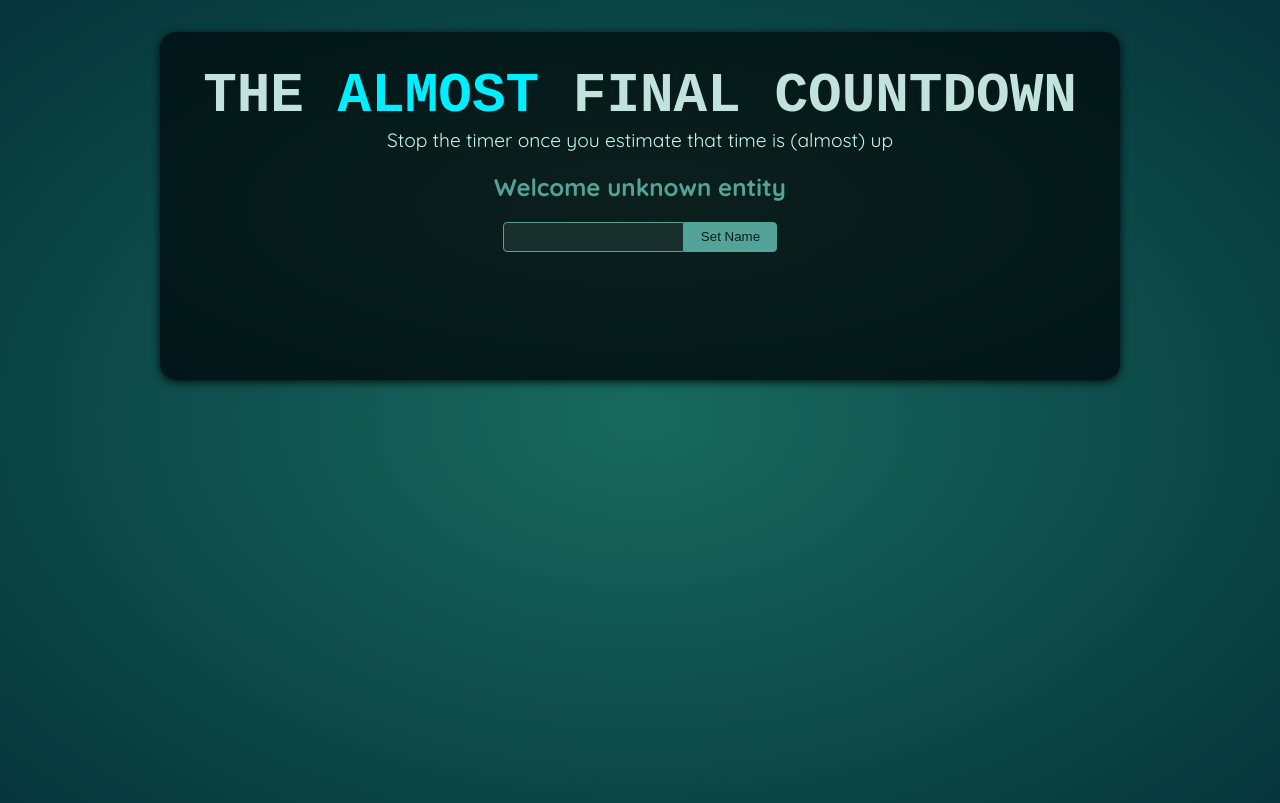
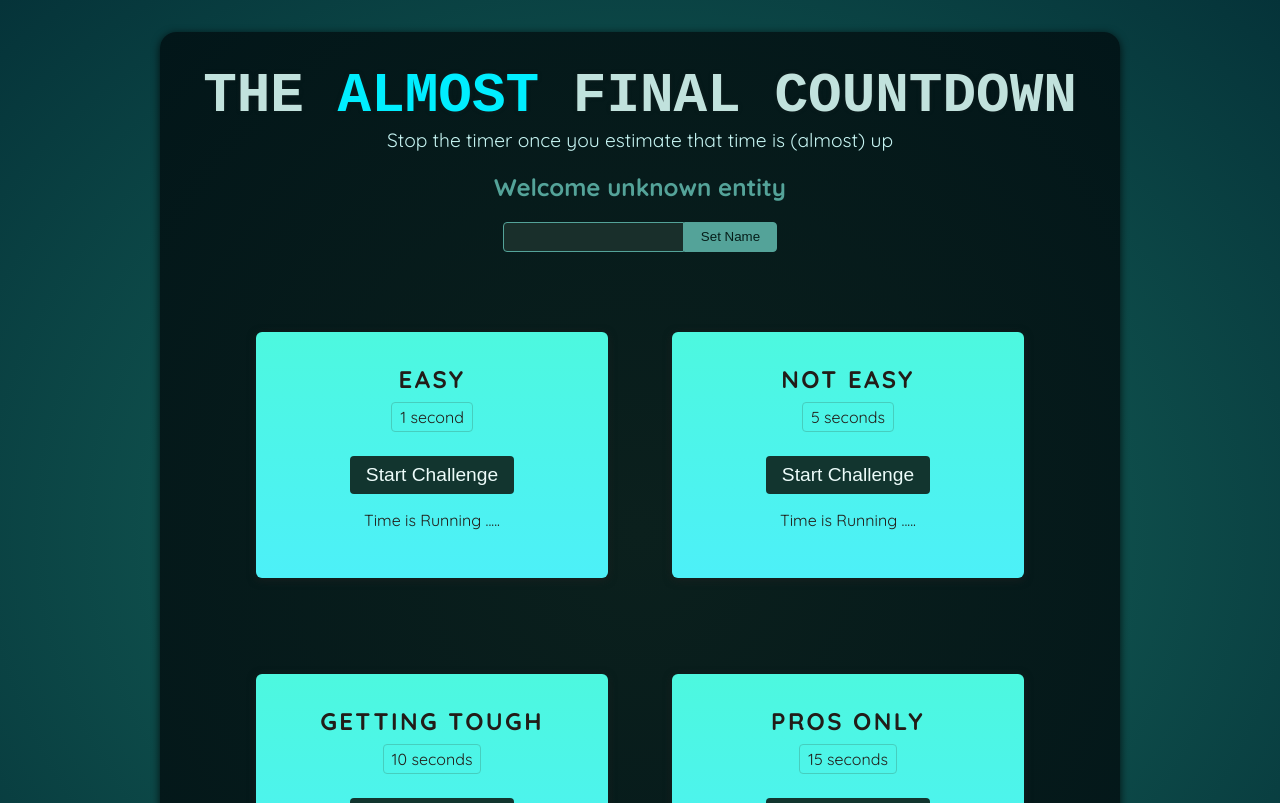
Before and after one commit to thesubodh1/time_challenge, a React (Vite) app: page / in a window 1280 px wide. Shown: the top 803 px of the page. Built offline with nearby package versions, Linux system fonts and the light colour scheme; a web font is replaced by a local one.

Commit message:
Challenge ui added

```diff
--- a/src/App.jsx
+++ b/src/App.jsx
@@ -1,10 +1,17 @@
 import Player from './components/Player.jsx';
+import TimerChallenge from './components/TimerChallenge.jsx';
+
 
 function App() {
   return (
     <>
       <Player />
-      <div id="challenges"></div>
+      <div id="challenges">
+        <TimerChallenge title="Easy" targetTime={1}/>
+        <TimerChallenge title=" Not Easy" targetTime={5}/>
+        <TimerChallenge title="Getting Tough" targetTime={10}/>
+        <TimerChallenge title="Pros Only" targetTime={15}/>
+      </div>
     </>
   );
 }
--- a/src/components/Player.jsx
+++ b/src/components/Player.jsx
@@ -6,6 +6,7 @@
 
   function handleClick() {
       setEnteredPlayerName(playerName.current.value);
+      playerName.current.value = "";
   }
   return (
     <section id="player">
--- /dev/null
+++ b/src/components/TimerChallenge.jsx
@@ -0,0 +1,11 @@
+export default function TimerChallenge({title,targetTime}) {
+
+  return <section className="challenge">
+    <h2>{title}</h2>
+    <p className="challenge-time">
+        {targetTime} second{targetTime>1?'s':''}
+    </p>
+    <button>Start Challenge</button>
+    <p className="">Time is Running .....</p>
+  </section>;
+}
```
